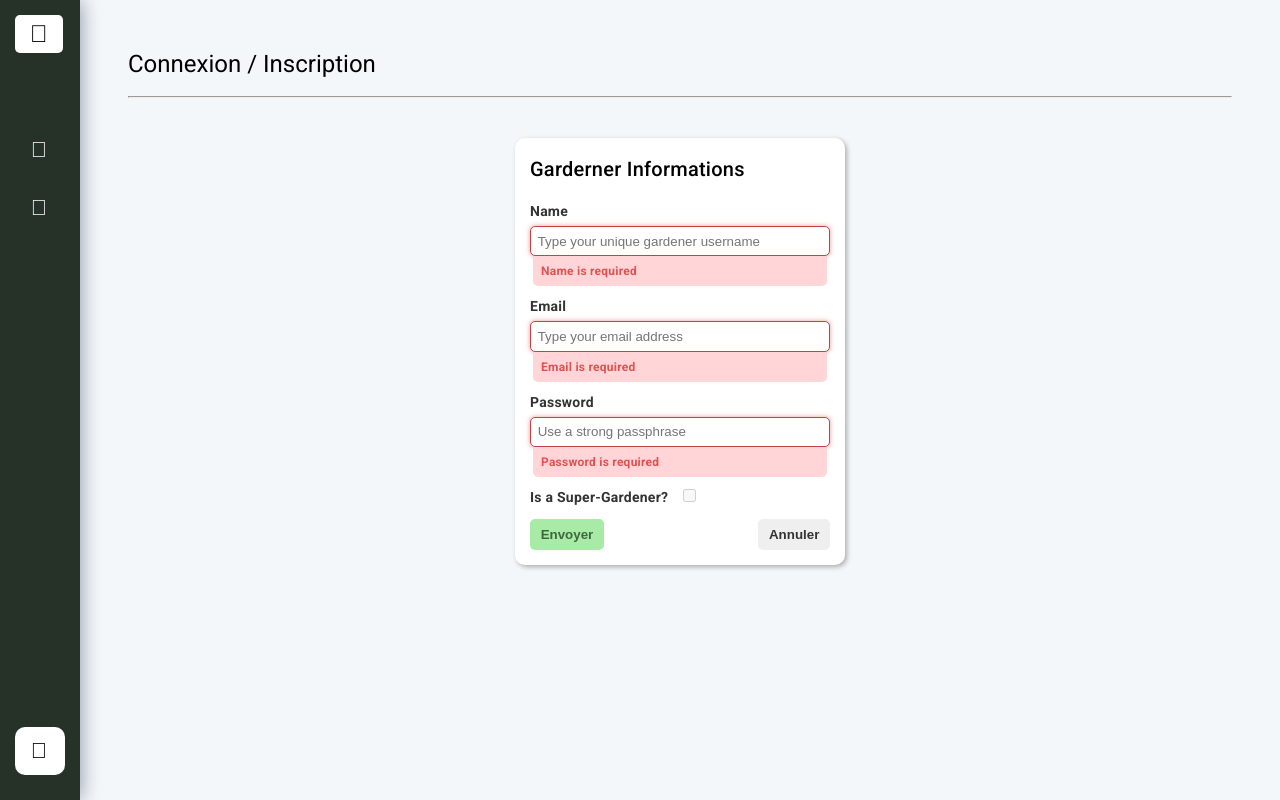
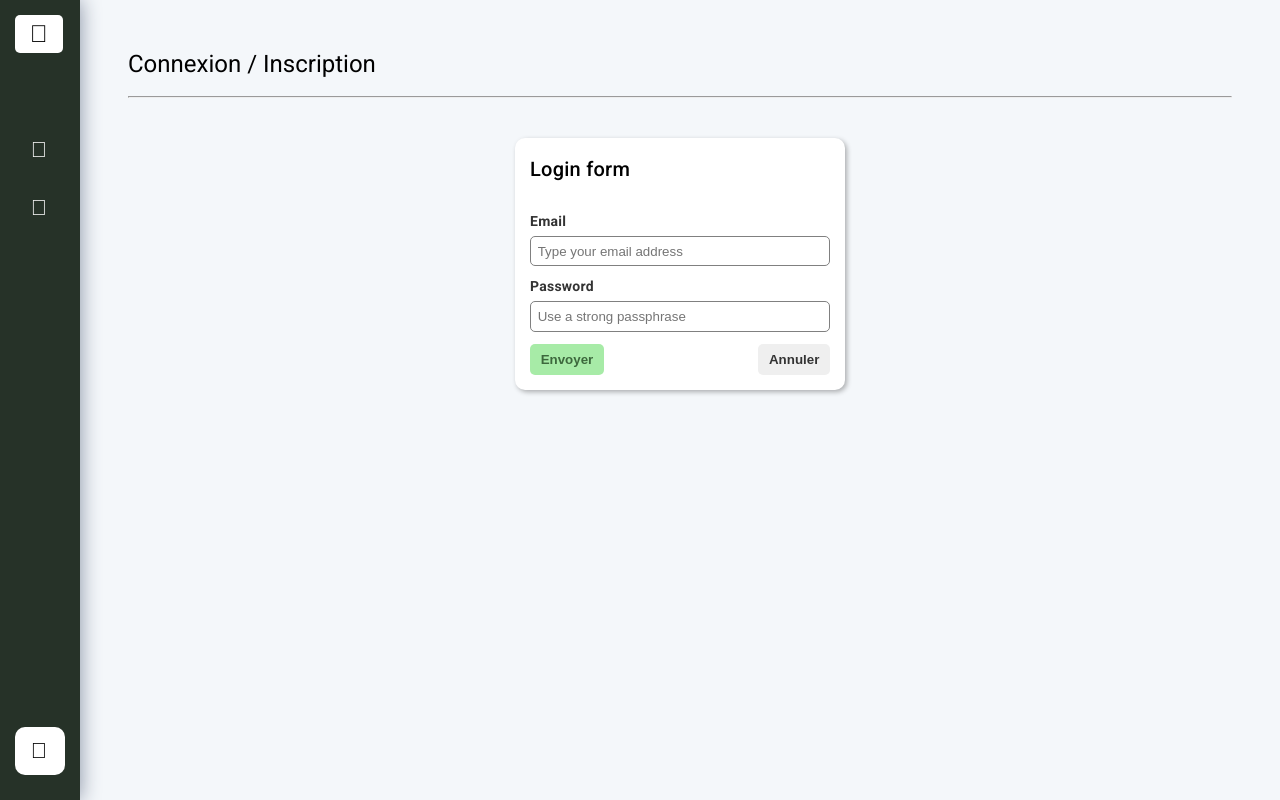
Before and after one commit to Matias1512/PerMaculture, an Angular app in the folder frontend/: page /connexion in a window 1280 px wide. Built offline with nearby package versions, Linux system fonts and the light colour scheme; some icons are missing.

Commit message:
Update form & create loading button

```diff
--- a/frontend/src/app/connexion/connexion.component.html
+++ b/frontend/src/app/connexion/connexion.component.html
@@ -1,39 +1,39 @@
 <h1>Connexion / Inscription</h1>
 <hr><br><br>
-<form (ngSubmit)="onSubmit()" #keeperForm="ngForm" [hidden]="submitted">
-    <h2>Garderner Informations</h2>
-
-    <label for="userName">Name</label>
-    <input type="text" id="userName" name="userName" required [(ngModel)]="model.userName"
-        placeholder="Type your unique gardener username" #userName="ngModel">
-    <div [hidden]="userName.valid" class="alert alert-danger">
-        Name is required
-    </div>
+<form [formGroup]="loginForm" (ngSubmit)="onSubmit()">
+    <h2>Login form</h2>
 
     <label for="email">Email</label>
-    <input type="email" id="email" name="email" required [(ngModel)]="model.email" placeholder="Type your email address"
-        #email="ngModel">
-    <div [hidden]="email.valid" class="alert alert-danger">
-        Email is required
+    <input type="email" id="email" formControlName="email"  placeholder="Type your email address">
+    <div *ngIf="loginForm.get('email')?.invalid &&
+        (loginForm.get('email')?.dirty || loginForm.get('email')?.touched)" class="alert alert-danger">
+        <div *ngIf="loginForm.get('email')?.getError('required')">
+            Email is required.
+        </div>
+        <div *ngIf="loginForm.get('email')?.getError('email')">
+            Email is invalid.
+        </div>
     </div>
 
     <label for="password">Password</label>
-    <input type="password" id="password" name="password" required [(ngModel)]="model.password"
-        placeholder="Use a strong passphrase" #password="ngModel">
-    <div [hidden]="password.valid" class="alert alert-danger">
-        Password is required
+    <input type="password" id="password" formControlName="password" placeholder="Use a strong passphrase">
+    <div *ngIf="loginForm.get('email')?.invalid &&
+        (loginForm.get('email')?.dirty || loginForm.get('email')?.touched)" class="alert alert-danger">
+        <div *ngIf="loginForm.get('password')?.getError('required')">
+            Password is required.
+        </div>
+        <div *ngIf="loginForm.get('password')?.getError('minlength')">
+            Password must be at least 8 characters long.
+        </div>
     </div>
 
-    <span>
-        <label for="isAdmin">Is a Super-Gardener?</label>
-        <input type="checkbox" id="isAdmin" name="isAdmin" class="checkbox" [(ngModel)]="model.isAdmin" disabled
-            #isAdmin="ngModel">
-    </span>
-
     <span class="actions">
-        <button type="submit" (click)="newGardener(); keeperForm.reset()" [disabled]="!keeperForm.form.valid">
-            Envoyer
-        </button>
+        <app-load-button
+            [btn_condition]="formStatus.loading"
+            [btn_disabled]="loginForm.invalid"
+            [btn_text]="'Envoyer'"
+            [btn_type]="'submit'"
+        />
         <button>
             Annuler
         </button>
--- a/frontend/src/app/connexion/connexion.component.scss
+++ b/frontend/src/app/connexion/connexion.component.scss
@@ -14,13 +14,12 @@ form {
     label {
         font-weight: bold;
         font-size: 14px;
-        margin-bottom: 5px;
+        margin: 10px 0 5px 0;
 
         color: #333;
     }
 
     input:not(.checkbox) {
-        margin-bottom: 10px;
         padding: .5em;
         align-self: flex-start;
 
@@ -32,11 +31,8 @@ form {
             width: 100%;
         }
 
-        &.ng-invalid {
+        &.ng-invalid.ng-dirty.ng-touched {
             border-color: #c24442;
-            margin-bottom: 0;
-            // border-bottom-left-radius: 0;
-            // border-bottom-right-radius: 0;
             box-shadow: 0 0 5px rgba(221, 52, 52, 0.5);
         }
 
@@ -50,7 +46,7 @@ form {
     }
 
     .alert.alert-danger {
-        margin-bottom: 10px;
+        margin-bottom: 5px;
         padding: 5px;
         border-bottom-left-radius: 5px;
         border-bottom-right-radius: 5px;
@@ -84,15 +80,5 @@ form {
                 cursor: pointer;
             }
         }
-
-        button[type="submit"] {
-            color: #3d683d;
-            background-color: #a7eba7;
-
-            &:hover {
-                color: #5baf5b;
-                background-color: #acfaac;
-            }
-        }
     }
 }
--- a/frontend/src/app/connexion/connexion.component.ts
+++ b/frontend/src/app/connexion/connexion.component.ts
@@ -1,6 +1,6 @@
+import { HttpClient } from '@angular/common/http';
 import { Component } from '@angular/core'
-import { Keeper } from '../models/keeper.interface'
-import { AuthentifierService } from '../services/authentifier.service'
+import { FormGroup, FormControl, Validators } from '@angular/forms';
 
 @Component({
 	selector: 'app-connexion',
@@ -8,28 +8,31 @@ import { AuthentifierService } from '../services/authentifier.service'
 	styleUrls: ['./connexion.component.scss']
 })
 export class ConnexionComponent {
-	submitted = false
-	model: Keeper = {
-		userName: '',
-		displayName: '',
-		email: '',
-		password: '',
-		isAdmin: false
+	formStatus = {
+		loading: false,
+		success: false,
 	}
+	loginForm = new FormGroup({
+		email: new FormControl('', [
+			Validators.required,
+			Validators.email
+		]),
+		password: new FormControl('', [
+			Validators.required,
+			Validators.minLength(8)
+		])
+	})
 
-	constructor(private service: AuthentifierService) { }
+	constructor(private http: HttpClient) { }
 
 	onSubmit() {
-		this.submitted = true
-	}
-
-	newGardener() {
-		this.model = {
-			userName: '',
-			displayName: '',
-			email: '',
-			password: '',
-			isAdmin: false
-		}
+		this.formStatus.loading = true
+		this.http.post('http://localhost:3000/login', this.loginForm.value).subscribe((res: any) => {
+			console.log(res)
+			// localStorage.setItem('token', res.token)
+			// localStorage.setItem('user', JSON.stringify(res.user))
+			this.formStatus.loading = false
+			this.loginForm.reset()
+		})
 	}
 }
--- /dev/null
+++ b/frontend/src/app/forms/load-button/load-button.component.html
@@ -0,0 +1,7 @@
+<button [disabled]="btn_disabled" [type]="btn_type">
+    <mat-progress-spinner *ngIf="btn_condition; else elseBlock"
+        id="spinner" mode="indeterminate" diameter="20" strokeWidth="4" [color]="'red'" />
+    <ng-template #elseBlock>
+        {{ btn_text }}
+    </ng-template>
+</button>
--- /dev/null
+++ b/frontend/src/app/forms/load-button/load-button.component.scss
@@ -0,0 +1,29 @@
+button {
+    padding: .6em .8em;
+    border-radius: 5px;
+
+    outline: none;
+    border: none;
+    color: #333;
+
+    font-weight: bold;
+    &:hover {
+        cursor: pointer;
+    }
+}
+
+button[type="submit"] {
+    width: 100%;
+    height: 100%;
+    color: #3d683d;
+    background-color: #a7eba7;
+
+    &:hover {
+        color: #5baf5b;
+        background-color: #acfaac;
+    }
+}
+
+#spinner::ng-deep circle {
+    stroke: #3d683d;
+}
--- /dev/null
+++ b/frontend/src/app/forms/load-button/load-button.component.ts
@@ -0,0 +1,19 @@
+import { Component, Input, TemplateRef, ViewChild } from '@angular/core'
+import { ThemePalette } from '@angular/material/core'
+
+@Component({
+  selector: 'app-load-button',
+  templateUrl: './load-button.component.html',
+  styleUrls: ['./load-button.component.scss']
+})
+export class LoadButtonComponent {
+  elseBlock: TemplateRef<any>|null = null
+  color: ThemePalette = 'accent'
+
+  @Input() btn_type!: string
+  @Input() btn_text!: string
+  @Input() btn_disabled!: boolean
+  @Input() btn_condition!: boolean
+
+  @ViewChild('elseBlock', {static: true}) primaryBlock: TemplateRef<any>|null = null
+}
--- a/frontend/src/app/services/authentifier.service.ts
+++ b/frontend/src/app/services/authentifier.service.ts
@@ -1,16 +1,20 @@
 import { Injectable } from '@angular/core';
 import { HttpClient } from '@angular/common/http';
 import { Keeper, LoginKeeper } from '../models/keeper.interface';
+
+const LOGIN_ENDPOINT = 'http://localhost:3000/login';
 
 @Injectable({
 	providedIn: 'root'
 })
 export class AuthentifierService {
-	keepersEndpoint = 'http://localhost:3000/keepers';
+	mainUrl = 'http://localhost:3000';
 
 	constructor(private http: HttpClient) { }
 
 	registerKeeper(keeper: Keeper) {}
 
-	loginKeeper(keeper: LoginKeeper) {}
+	loginKeeper(keeper: LoginKeeper) {
+		return this.http.post(LOGIN_ENDPOINT, keeper);
+	}
 }
```
Also changed, not shown: frontend/src/app/app.module.ts (+6 -1 lines), 1 other file (tests, documents, lock files or other folders).
